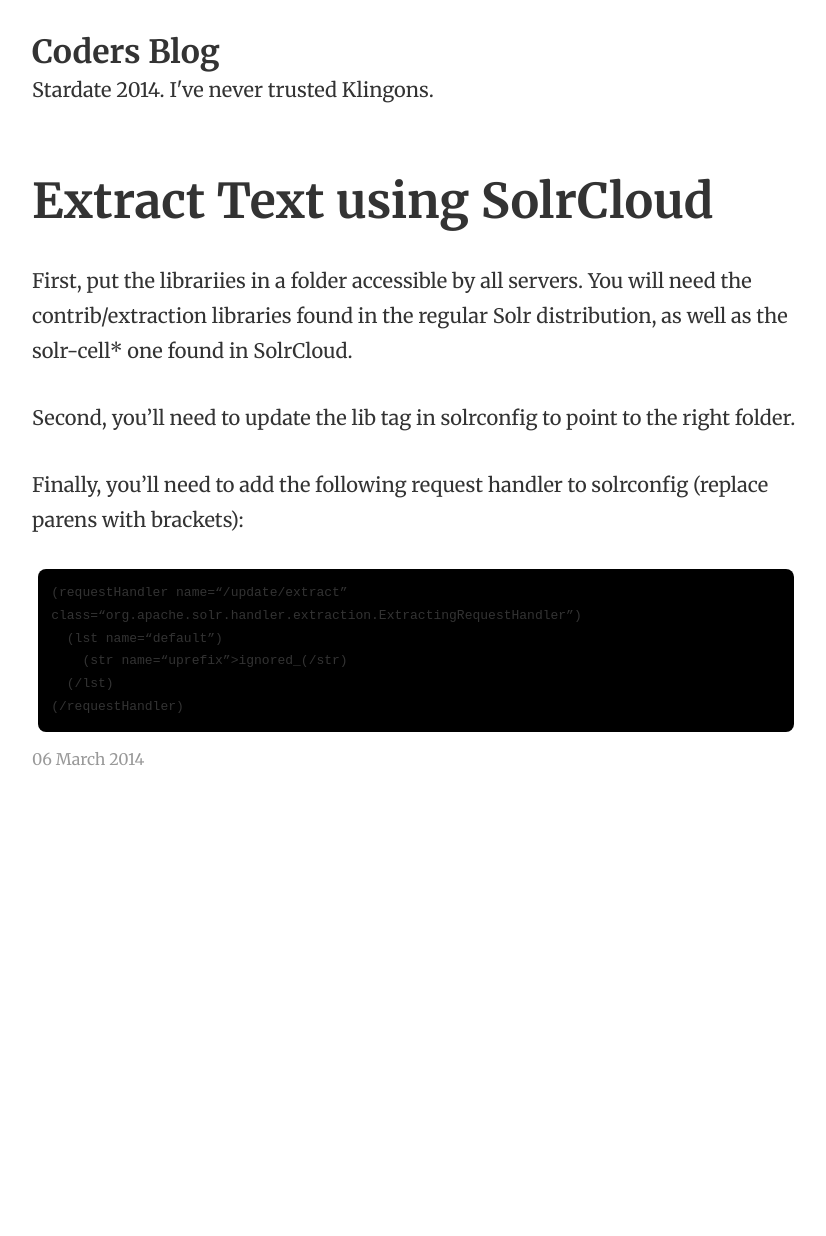
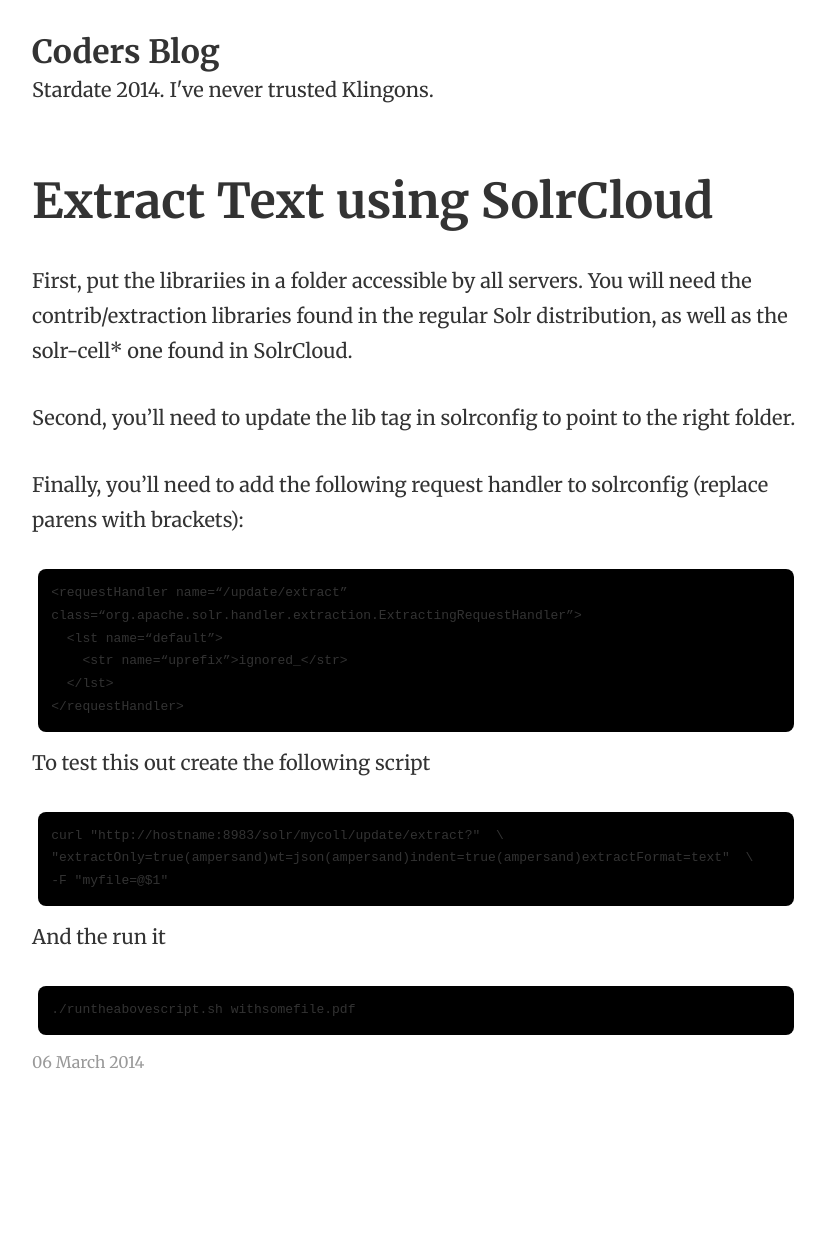
Before and after one commit to svensvan/blog, a Jekyll site: the page built from _posts/2014-03-06-solr-extract-text.md, in a window 1280 px wide. Shown: the whole page, without its empty margins (224-1050 px from the left). Built offline with Jekyll 4.4.1, drawn with Linux system fonts in a browser that asks for light colours; before the commit the page ends 933 px from its top, so only the background shows below that.

Commit message:
add shell script and update formatting

```diff
--- a/_posts/2014-03-06-solr-extract-text.md
+++ b/_posts/2014-03-06-solr-extract-text.md
@@ -11,9 +11,21 @@ Second, you'll need to update the lib tag in solrconfig to point to the right fo
 Finally, you'll need to add the following request handler to solrconfig (replace parens with brackets):
 
 <pre class="prettyprint xml">
-(requestHandler name=“/update/extract” class=“org.apache.solr.handler.extraction.ExtractingRequestHandler”)
-  (lst name=“default”)
-    (str name=“uprefix”>ignored_(/str)
-  (/lst)
-(/requestHandler)
+&lt;requestHandler name=“/update/extract” class=“org.apache.solr.handler.extraction.ExtractingRequestHandler”&gt;
+  &lt;lst name=“default”&gt;
+    &lt;str name=“uprefix”>ignored_&lt;/str&gt;
+  &lt;/lst&gt;
+&lt;/requestHandler&gt;
 </pre>
+
+To test this out create the following script
+<pre class="prettyprint sh">
+curl "http://hostname:8983/solr/mycoll/update/extract?"  \
+"extractOnly=true(ampersand)wt=json(ampersand)indent=true(ampersand)extractFormat=text"  \
+-F "myfile=@$1"
+</pre>
+
+And the run it
+<pre class="prettyprint sh">
+./runtheabovescript.sh withsomefile.pdf
+</pre>
```
